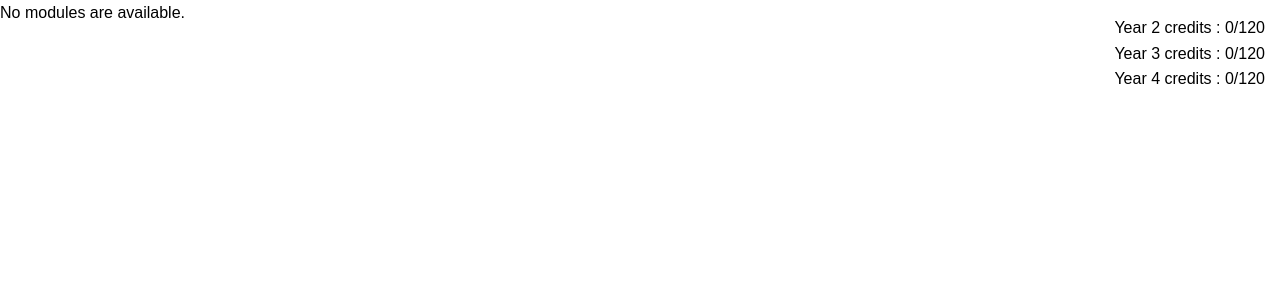
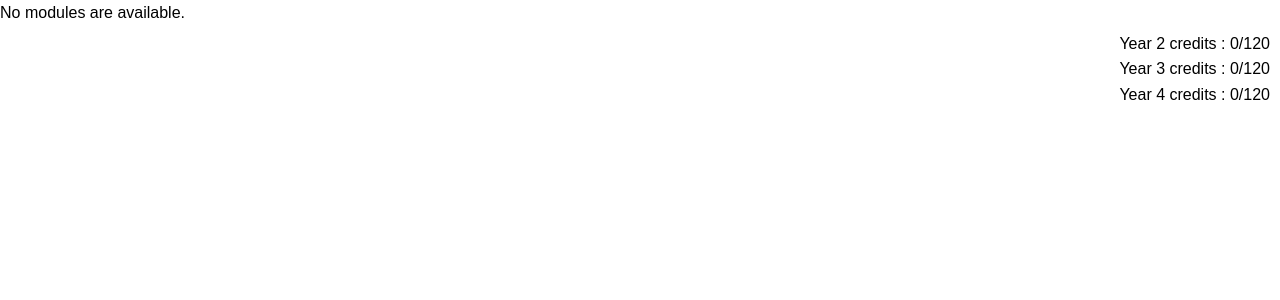
Before and after one commit to LouisC-H/Module-Diagram, a Django app: page /homepage/diagrams in a window 1280 px wide. Shown: the top 300 px of the page. Run offline with Django 3.2, Linux system fonts and the light colour scheme; data that the repository does not hold is empty.

Commit message:
adjusted credits tally box position

```diff
--- a/static/style.css
+++ b/static/style.css
@@ -14,8 +14,8 @@ td{
 
 .credits {
   position: fixed;
-  right: 5px;
-  top: 10px;
+  right: 0px;
+  top: 25.6px;
   z-index: 1;
   background-color: rgba(255, 255, 255, 0.9);
   padding: 5px 10px;
```
